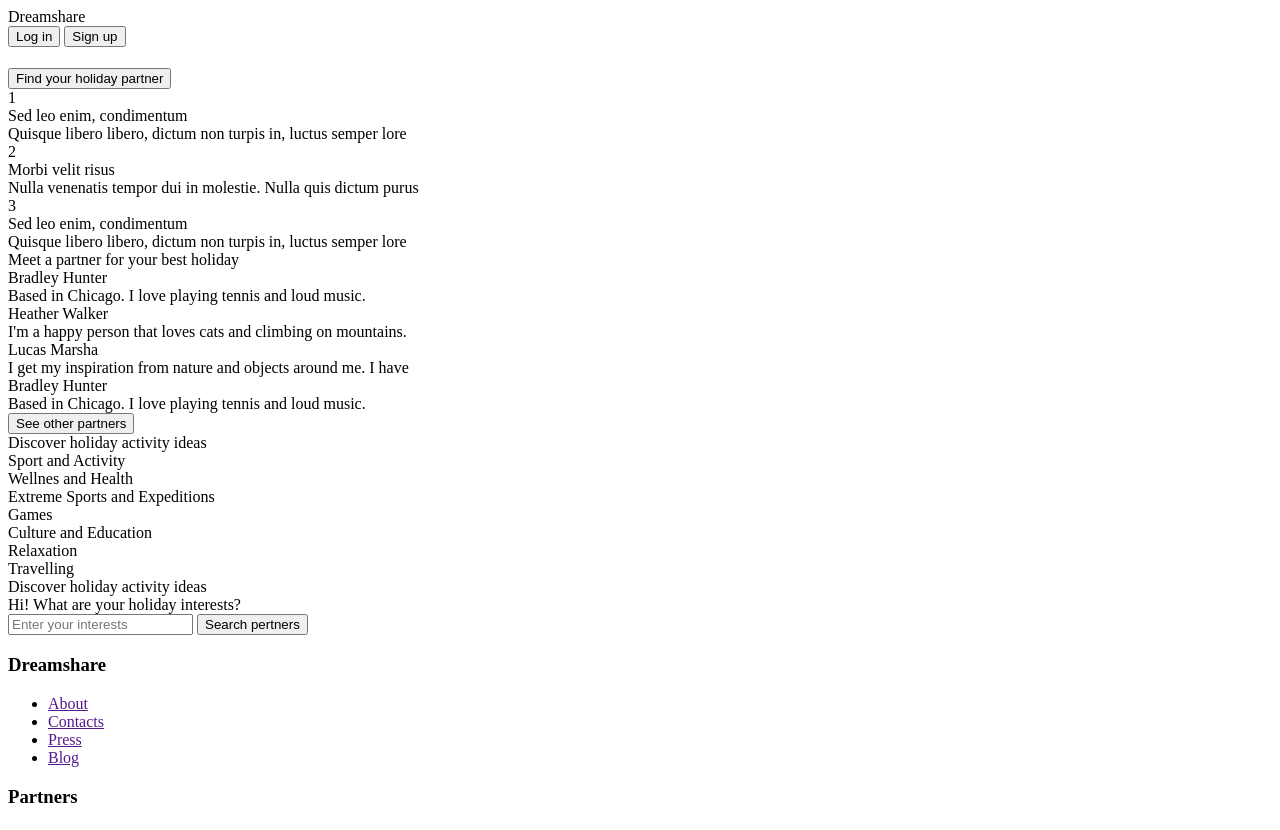
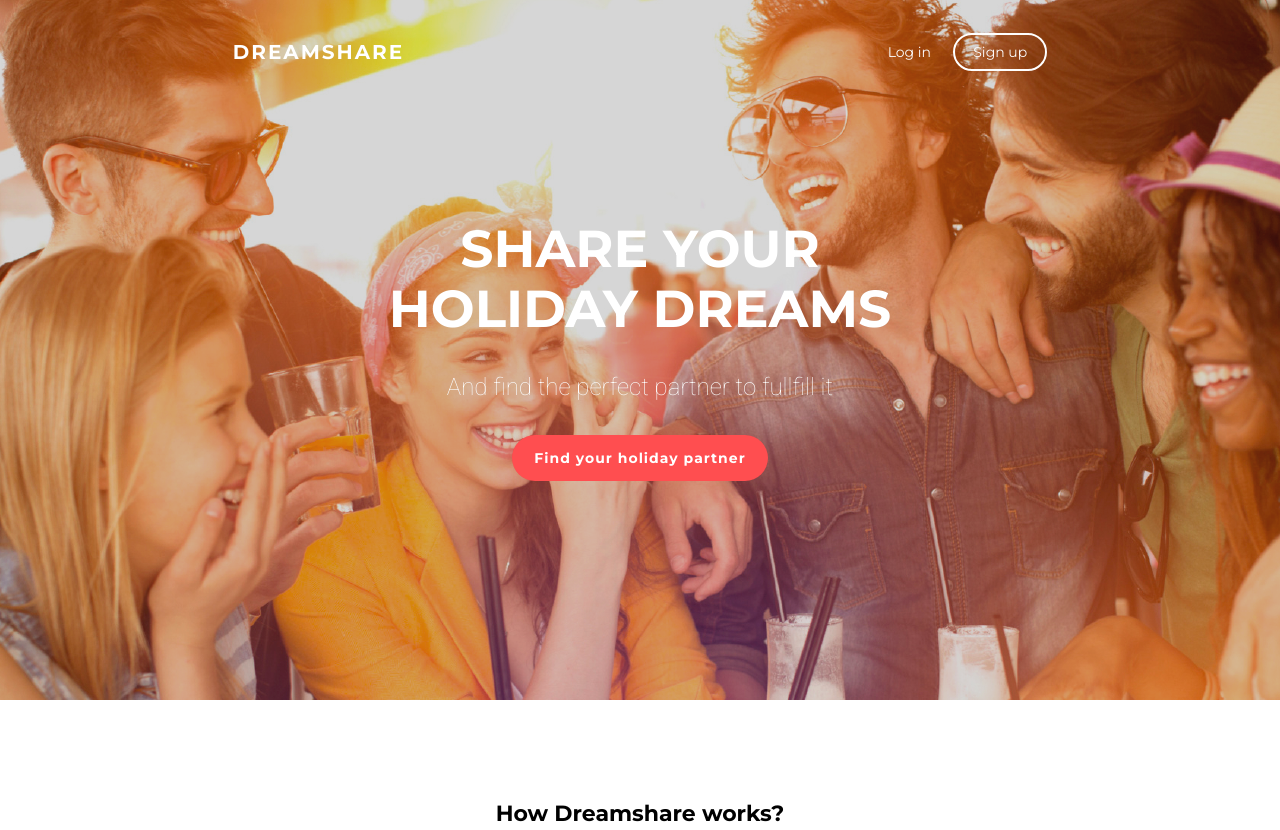
Before and after one commit to Tim-ru/bamMethodology, a plain HTML site: page index.html in a window 1280 px wide. Shown: the top 830 px of the page. Drawn offline with Linux system fonts and the light colour scheme.

Commit message:
added intro styles

```diff
--- /dev/null
+++ b/css/style.css
@@ -0,0 +1,152 @@
+* {
+    margin: 0;
+    padding: 0;
+    box-sizing: border-box;
+    font-family: 'Montserrat', sans-serif;
+}
+
+section {
+    max-width: 1200px;
+    margin: 0 auto;
+    text-align: center;
+}
+
+.main {
+    filter: drop-shadow(0px 0px 0px black);
+    background: no-repeat center / contain url('../src/mainBg.png') ;
+    background-size: cover;
+    height: 700px;
+    color: #fff;
+    text-align: center;
+}
+
+.main__header {
+    position: absolute;
+    width: 100%;
+    height: 55px;
+    display: flex;
+    justify-content: space-around;
+    align-items: center;
+    margin: 24px 0;
+}
+
+.main__button {
+    font-size: 14px;
+    color: #fff;
+    background: none;
+    border: none;
+    padding: 8px 18px ;
+}
+
+.main__button:last-child {
+    border: 2px solid #fff;
+    border-radius: 30px;
+}
+
+.main__logo {
+    font-size: 20px;
+    font-weight: bold;
+    text-transform: uppercase;
+    letter-spacing: 2px;
+}
+
+.main__intro {
+    display: flex;
+    flex-direction: column;
+    justify-content: center;
+    align-items: center;
+    height: 100%;
+}
+
+.main__title {
+
+
+}
+
+.main__title-text {
+    font-size: 52px;
+    max-width: 600px;
+    line-height: 60px;
+    text-transform: uppercase;
+}
+
+.main__subtitle {
+
+}
+
+.main__subtitle-text {
+    font-family: 'Roboto', sans-serif;
+    font-size: 24px;
+    font-weight: 100;
+    margin: 34px;
+}
+
+.main__intro-button {
+    font-size: 14px;
+    padding: 14px 22px;
+    border-radius: 24px;
+    border: none;
+    letter-spacing: 1px;
+    font-weight: bold;
+    background-color: rgb(255, 78, 80);
+    color: #fff;
+}
+
+.how-it-works__title, .partners__title, .activities__title  {
+    font-size: 22px;
+    font-weight: bold;
+    width: 100%;
+    margin: 100px 0 34px;
+}
+
+.how-it-works__steps {
+    display: flex;
+    justify-content: center;
+    background: 300px;
+}
+
+.how-it-works__step {
+    width: 300px;
+    height: 400px;
+    background-size: cover;
+    color: #fff;
+}
+.how-it-works__step-number {
+    font-weight: bold;
+    font-size: 22px;
+}
+
+.shadow {
+    background-color:rgba(0, 0, 0, 0.245);
+    height: 100%;
+}
+
+.how-it-works__step:nth-child(1) {
+    background:no-repeat center / contain url(../src/step1Bg.png);
+}
+
+.how-it-works__step:nth-child(2) {
+    background:no-repeat center / contain url(../src/step2Bg.png);
+}
+
+.how-it-works__step:nth-child(3) {
+    background:no-repeat center / contain url(../src/step3Bg.png);
+}
+
+.partners__items {
+    display: flex;
+    justify-content: center;
+    align-items: center;
+    margin: 35px 0 40px;
+}
+
+.partners__item {
+    width: 120px;
+    height: 120px;
+    background-size: cover;
+    margin: 0 60px;
+}
+
+.partners__item:nth-child(1) {
+    background:no-repeat center / contain url(../src/partner1.png);
+}
--- a/index.html
+++ b/index.html
@@ -1,11 +1,20 @@
 <!DOCTYPE html>
 <html>
+
 <head>
     <meta charset="UTF-8">
     <meta http-equiv="X-UA-Compatible" content="IE=edge">
     <meta name="viewport" content="width=device-width, initial-scale=1.0">
     <title>Dreamshare</title>
+    <link rel="stylesheet" href="css/style.css">
+    <link rel="preconnect" href="https://fonts.googleapis.com">
+    <link rel="preconnect" href="https://fonts.gstatic.com" crossorigin>
+    <link href="https://fonts.googleapis.com/css2?family=Montserrat:wght@400;700&family=Roboto&display=swap"
+        rel="stylesheet">
+    <link href="https://fonts.googleapis.com/css2?family=Roboto:wght@300&display=swap" rel="stylesheet">
+    <link href="https://fonts.googleapis.com/css2?family=Roboto:wght@100;300&display=swap" rel="stylesheet">
 </head>
+
 <body>
     <div class="main">
         <header class="main__header">
@@ -17,20 +26,22 @@
         </header>
         <div class="main__intro">
             <div class="main__title">
-                <h1 class="main__title-text"></h1>
+                <h1 class="main__title-text">Share your holiday dreams</h1>
             </div>
             <div class="main__subtitle">
-                <h2 class="main__subtitle-text"></h2>
+                <h2 class="main__subtitle-text">And find the perfect partner to fullfill it</h2>
             </div>
             <button class="main__intro-button">
-                <span>Find your holiday partner</span>
+                Find your holiday partner
             </button>
         </div>
     </div>
 
     <section class="how-it-works">
+        <div class="how-it-works__title">How Dreamshare works?</div>
         <div class="how-it-works__steps">
             <div class="how-it-works__step">
+                <div class="shadow">
                     <div class="how-it-works__step-number">1</div>
                     <div class="how-it-works__step-title">
                         Sed leo enim, condimentum
@@ -39,7 +50,9 @@
                         Quisque libero libero, dictum non turpis in, luctus semper lore
                     </div>
                 </div>
+            </div>
             <div class="how-it-works__step">
+                <div class="shadow">
                     <div class="how-it-works__step-number">2</div>
                     <div class="how-it-works__step-title">
                         Morbi velit risus
@@ -48,7 +61,10 @@
                         Nulla venenatis tempor dui in molestie. Nulla quis dictum purus
                     </div>
                 </div>
+
+            </div>
             <div class="how-it-works__step">
+                <div class="shadow">
                     <div class="how-it-works__step-number">3</div>
                     <div class="how-it-works__step-title">
                         Sed leo enim, condimentum
@@ -58,16 +74,22 @@
                     </div>
                 </div>
             </div>
+        </div>
     </section>
 
     <section class="partners">
         <div class="partners__title">Meet a partner for your best holiday</div>
+        <div class="partners__items">
             <div class="partners__item">
                 <div class="partners__image-container">
                     <div class="partners__image"></div>
                 </div>
                 <div class="partners__title">Bradley Hunter</div>
-            <div class="partners__subtitle">Based in Chicago. I love playing tennis and loud music.</div>
+                <div class="partners__subtitle">
+                    <span>
+                        Based in Chicago. I love playing tennis and loud music.
+                    </span>
+                </div>
             </div>
             <div class="partners__item">
                 <div class="partners__image-container">
@@ -89,6 +111,7 @@
                 </div>
                 <div class="partners__title">Bradley Hunter</div>
                 <div class="partners__subtitle">Based in Chicago. I love playing tennis and loud music.</div>
+            </div>
         </div>
         <button class="partners__button">See other partners</button>
     </section>
@@ -136,4 +159,5 @@
         </div>
     </footer>
 </body>
+
 </html>
```
Also changed, not shown: src/mainBg.png (added), src/partner1.png (added), src/step1Bg.png (added), src/step2Bg.png (added), src/step3Bg.png (added). Lines whose indentation alone changed are shown as unchanged.
